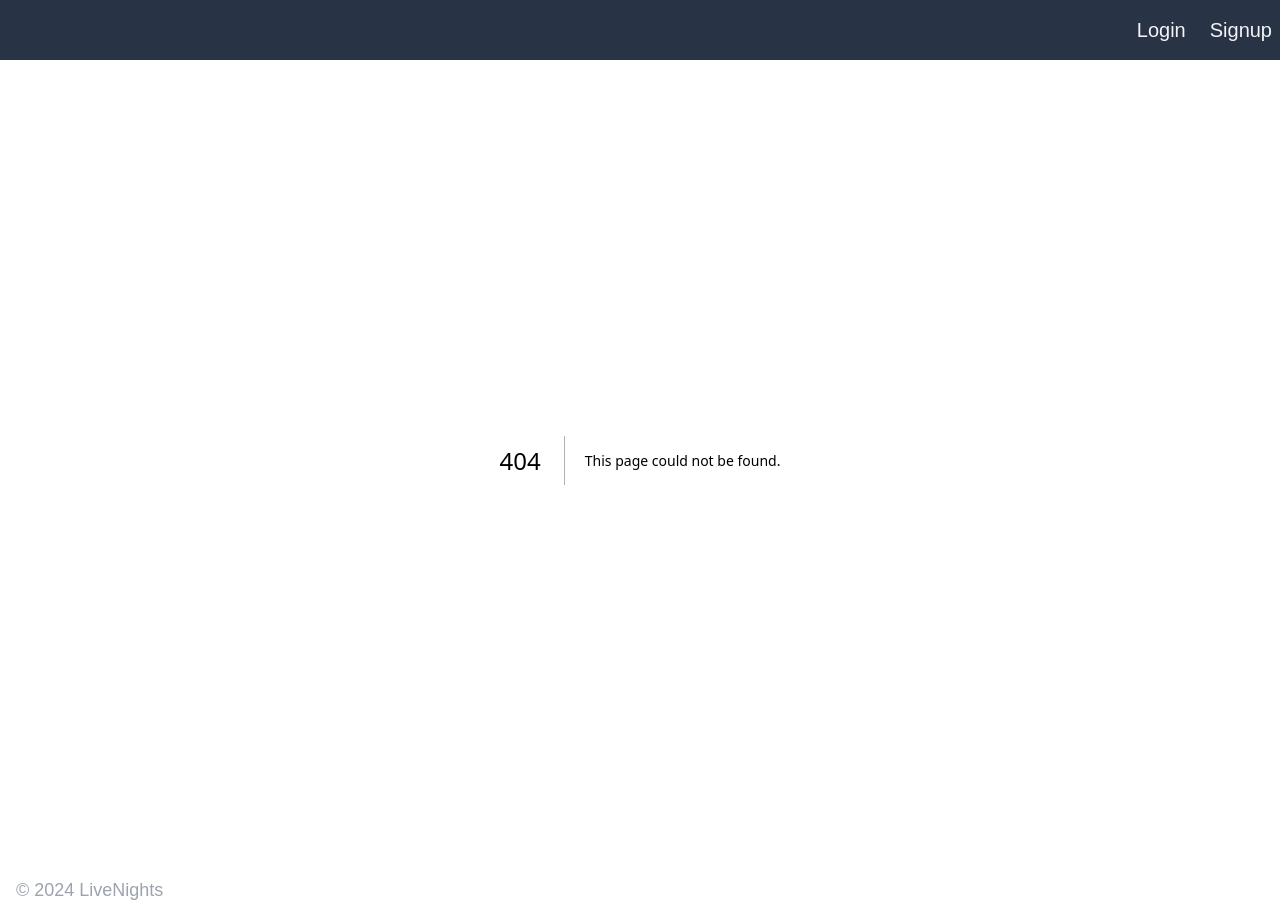
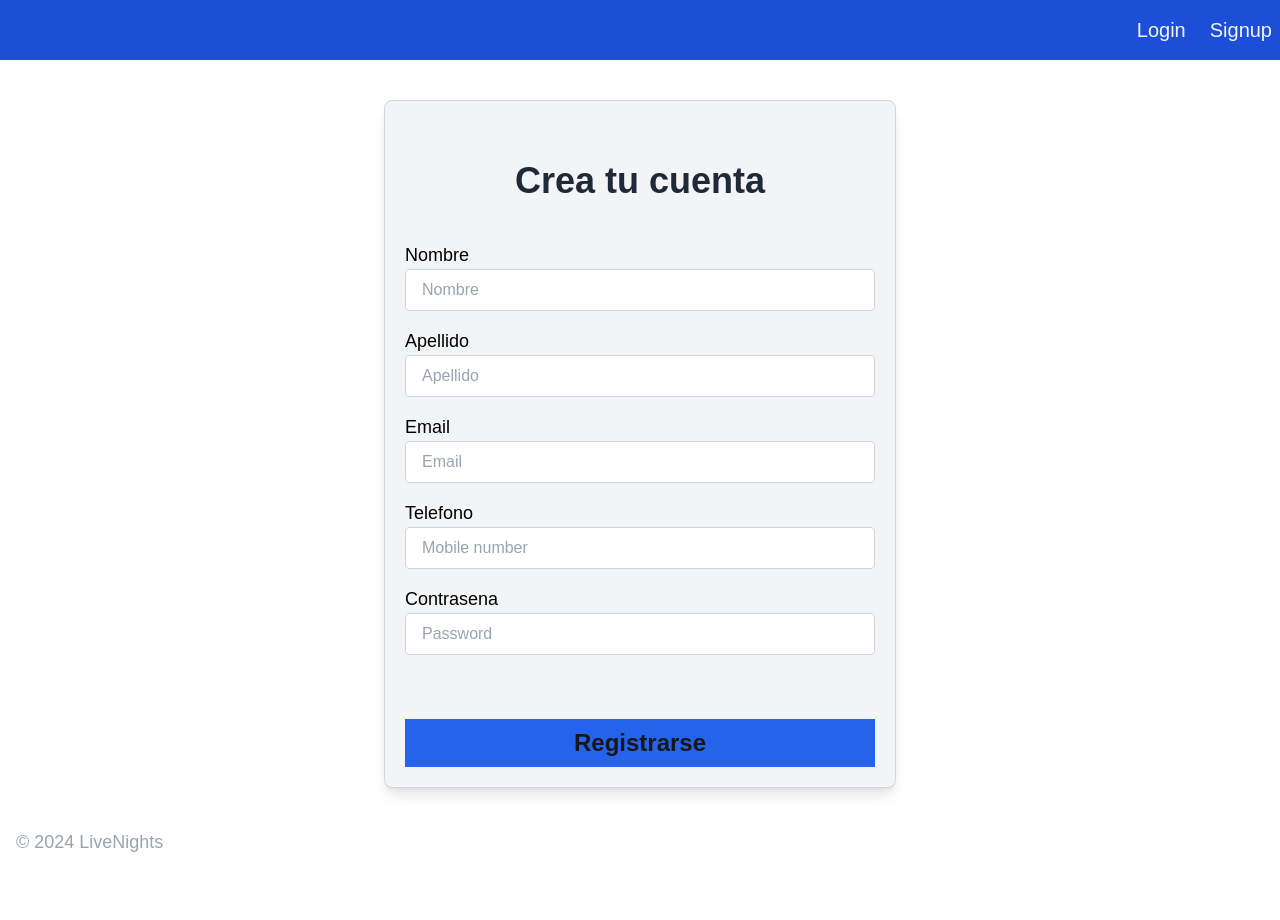
Before and after one commit to emaforlin/livenights-project, a Next.js app: page /signup in a window 1280 px wide. Before the commit this address had no page. After the commit the page ends 872 px from the top, so only its background shows below. Built offline with nearby package versions, Linux system fonts and the light colour scheme.

Commit message:
adds a signup form

```diff
--- /dev/null
+++ b/app/signup/page.tsx
@@ -0,0 +1,16 @@
+
+import SignupForm from '@/components/SignupForm'
+import React from 'react'
+
+const Signup = () => {
+  return (
+    <div className="max-w-lg mx-auto my-10 p-5 border rounded-lg shadow-lg bg-gray-100 border-gray-300">
+        <h2 className="text-4xl font-bold my-10 text-center text-gray-800">
+            Crea tu cuenta
+        </h2>
+        <SignupForm/>
+    </div>
+  )
+}
+
+export default Signup
--- /dev/null
+++ b/components/SignupForm.tsx
@@ -0,0 +1,59 @@
+"use client";
+
+import { SignupData } from '@/interfaces/app-interfaces';
+import React from 'react'
+import { useForm } from 'react-hook-form'
+
+const SignupForm = () => {
+  const { register, handleSubmit, formState: { errors } } = useForm<SignupData>();
+
+  const onSubmit = handleSubmit( (data) => console.log(data));
+  console.log("err:" + errors);
+
+  return (
+    <form onSubmit={onSubmit}>
+      <div className="mt-4">
+        <label htmlFor="firstname" className="text-black text-lg">Nombre</label>
+        <input type="text" id="firstname" placeholder="Nombre"
+        className="w-full px-4 py-2 border border-gray-300 rounded focus:outline-none focus:ring-2 focus:ring-blue-500 text-black"
+        {...register("firstname", {required: true, maxLength: 80})}
+        />
+      </div>
+
+      <div className="mt-4">
+        <label htmlFor="lastname" className="text-black text-lg">Apellido</label>
+        <input type="text" id="lastname" placeholder="Apellido" className="w-full px-4 py-2 border border-gray-300 rounded focus:outline-none focus:ring-2 focus:ring-blue-500 text-black"
+        {...register("lastname", {required: true, maxLength: 100})}
+        />
+      </div>
+
+      <div className="mt-4">
+        <label htmlFor="email" className="text-black text-lg">Email</label>
+        <input type="text" id="email" placeholder="Email" className="w-full px-4 py-2 border border-gray-300 rounded focus:outline-none focus:ring-2 focus:ring-blue-500 text-black"
+        {...register("email", {required: true, pattern: /^\S+@\S+$/i})}
+        />
+      </div>
+
+      <div className="mt-4">
+        <label htmlFor="mobile_number" className="text-black text-lg">Telefono</label>
+        <input type="tel" id="mobile_number" placeholder="Mobile number" className="w-full px-4 py-2 border border-gray-300 rounded focus:outline-none focus:ring-2 focus:ring-blue-500 text-black"
+        {...register("mobile_number", {required: true, minLength: 6, maxLength: 12})}
+        />
+
+      </div>
+
+      <div className="mt-4 mb-16">
+        <label htmlFor="password" className="text-black text-lg">Contrasena</label>
+        <input type="password" id="password" placeholder="Password" className="w-full px-4 py-2 border border-gray-300 rounded focus:outline-none focus:ring-2 focus:ring-blue-500 text-black focus:tracking-widest"
+        {...register("password", {required: true, min: 8})}
+        />
+      </div>
+
+      <div className="w-full mt-4">
+        <button className="w-full h-12 font-bold text-2xl bg-blue-600 hover:bg-blue-800 transition duration-300">Registrarse</button>
+      </div>
+    </form>
+  );
+}
+
+export default SignupForm
--- /dev/null
+++ b/interfaces/app-interfaces.ts
@@ -0,0 +1,7 @@
+export interface SignupData {
+    firstname: string;
+    lastname: string;
+    email: string;
+    password: string;
+    mobile_number: string;
+}
--- a/tailwind.config.ts
+++ b/tailwind.config.ts
@@ -20,16 +20,6 @@ export default {
         sand: {
           100: '#f6e9d7',
         },
-        blue: {
-          100: '#a0b2d9', // Blue claro
-          200: '#7f8ab4', // Blue moderado
-          300: '#5e6a90', // Blue más oscuro
-          400: '#4a577c', // Blue oscuro claro
-          500: '#38436c', // Azul oscuro (profundo)
-          600: '#303c5c', // Azul más profundo
-          700: '#283346', // Azul muy profundo
-          800: '#1f2a30', // Azul casi negro
-        },
         orange: {
           400: '#f47f5e',
         },
```
Also changed, not shown: package.json (+7 -6 lines), 1 other file (tests, documents, lock files or other folders).
